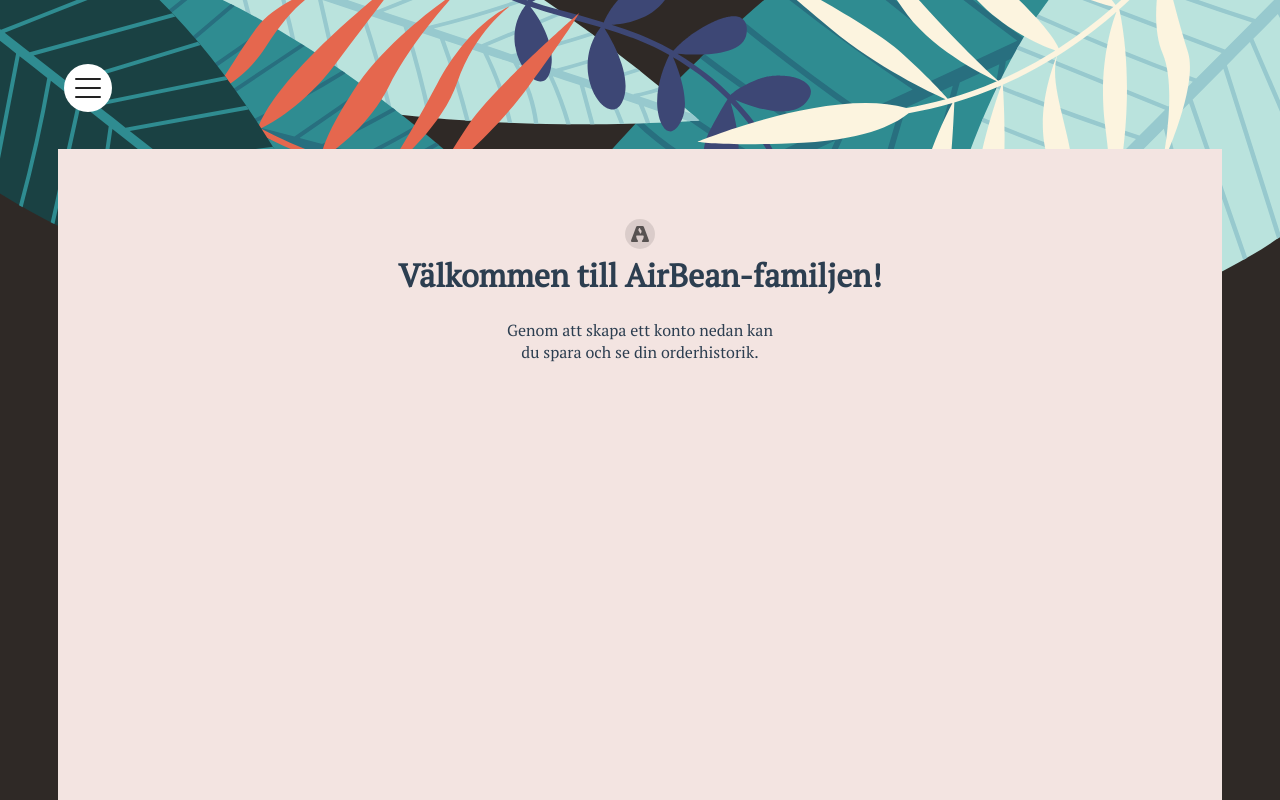
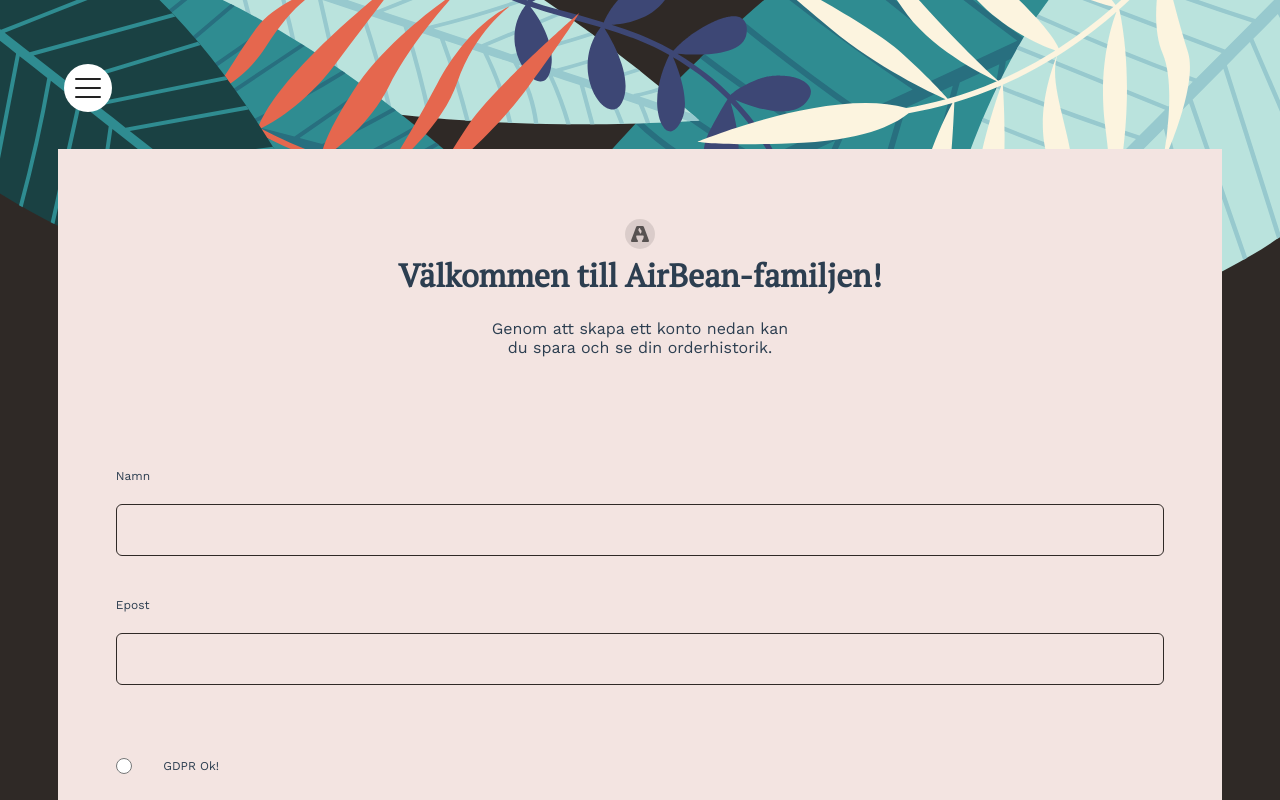
Before and after one commit to carl-vanman/AirBean, a Vue app in the folder airbean-project/: page /profile in a window 1280 px wide. Built offline with nearby package versions, Linux system fonts and the light colour scheme.

Commit message:
form profile

```diff
--- a/airbean-project/src/App.vue
+++ b/airbean-project/src/App.vue
@@ -6,6 +6,7 @@
 
 <style>
 @import url("https://fonts.googleapis.com/css2?family=PT+Serif&display=swap");
+@import url('https://fonts.googleapis.com/css2?family=Work+Sans&display=swap');
 
 :root {
   --airBean-brown: #2f2926;
@@ -22,6 +23,10 @@
   color: #2c3e50;
 }
 
+p {
+  font-family: 'Work Sans', sans-serif;
+}
+
 #nav {
   padding: 30px;
 }
--- a/airbean-project/src/components/CreateProfile.vue
+++ b/airbean-project/src/components/CreateProfile.vue
@@ -6,16 +6,36 @@
       Genom att skapa ett konto nedan kan <br />
       du spara och se din orderhistorik.
     </p>
+
+    <form v-on:submit.prevent="onSubmit(name, email)" autocomplete="off">
+      <label for="name">Namn</label>
+      <input type="text" name="name" required v-model="name" />
+      <label for="email">Epost</label>
+      <input type="text" name="email" required v-model="email" />
+      <div class="radio">
+        <input type="radio" name="gdpr" value="GDPR Ok!" required />
+        <label for="gdpr">GDPR Ok!</label>
+      </div>
+      <input type="submit" value="Brew me a cup" />
+    </form>
   </div>
 </template>
 
 <script>
-export default {};
+export default {
+  data() {
+    return {};
+  },
+
+  methods: {
+    onSubmit: (name, email) => {},
+  },
+};
 </script>
 
 <style scoped>
 .create {
-  background-color: #f3e4e1;
+  background-color: var(--airBean-pink);
   width: 100%;
   height: 100%;
   text-align: center;
@@ -34,4 +54,66 @@
   margin: 2%;
   font-size: 16px;
 }
+
+form {
+  display: flex;
+  flex-direction: column;
+  width: 90%;
+  margin: 6% auto auto auto;
+  text-align: start;
+  font-family: "Work Sans", sans-serif;
+}
+
+label {
+  font-size: 12px;
+  margin-top: 4%;
+  margin-bottom: 2%;
+}
+
+input[type="text"] {
+  font-family: "Work Sans", sans-serif;
+  height: 48px;
+  border-radius: 6px;
+  border: 1px solid #2f2926;
+  background-color: var(--airBean-pink);
+  font-size: 16px;
+  padding-left: 5%;
+}
+
+input[type="text"]:focus {
+  outline-color: #2f2926;
+}
+.radio {
+  margin: 7% 0 7% 0;
+  display: flex;
+  align-items: center;
+}
+
+.radio label {
+  margin: 0 auto 0 3%;
+}
+input[type="radio"] {
+  width: 16px;
+  height: 16px;
+  margin: 0;
+}
+
+input[type="submit"] {
+  font-family: "PT Serif", serif;
+  background-color: var(--airBean-brown);
+  color: white;
+  font-size: 24px;
+  font-weight: bold;
+  border: none;
+  width: 248px;
+  height: 55px;
+  border-radius: 100vw;
+  cursor: pointer;
+  align-self: center;
+  margin-top: 10%;
+}
+
+input[type="submit"]:focus {
+  outline: 0;
+}
 </style>
--- a/airbean-project/src/store/index.js
+++ b/airbean-project/src/store/index.js
@@ -17,8 +17,10 @@
     }
   },
   mutations: {
+
   },
   actions: {
+
   },
   modules: {
   }
```
